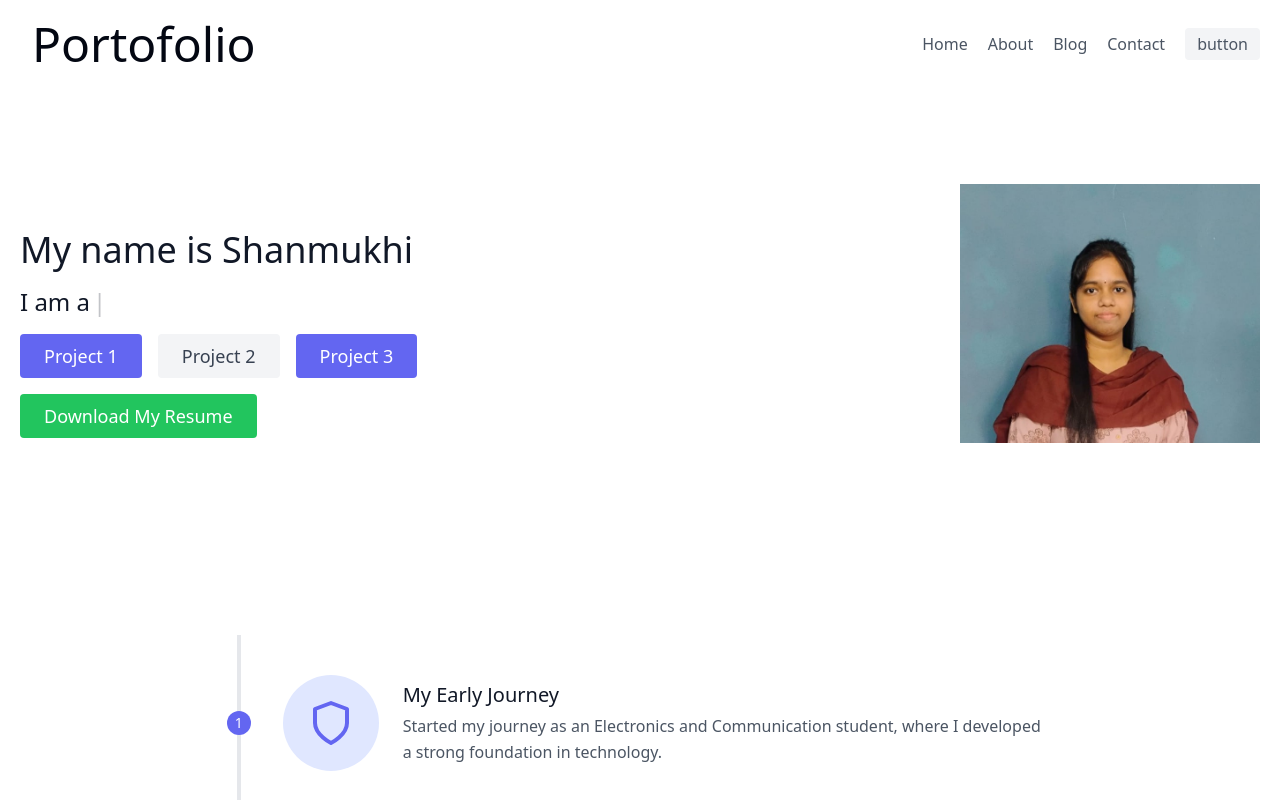
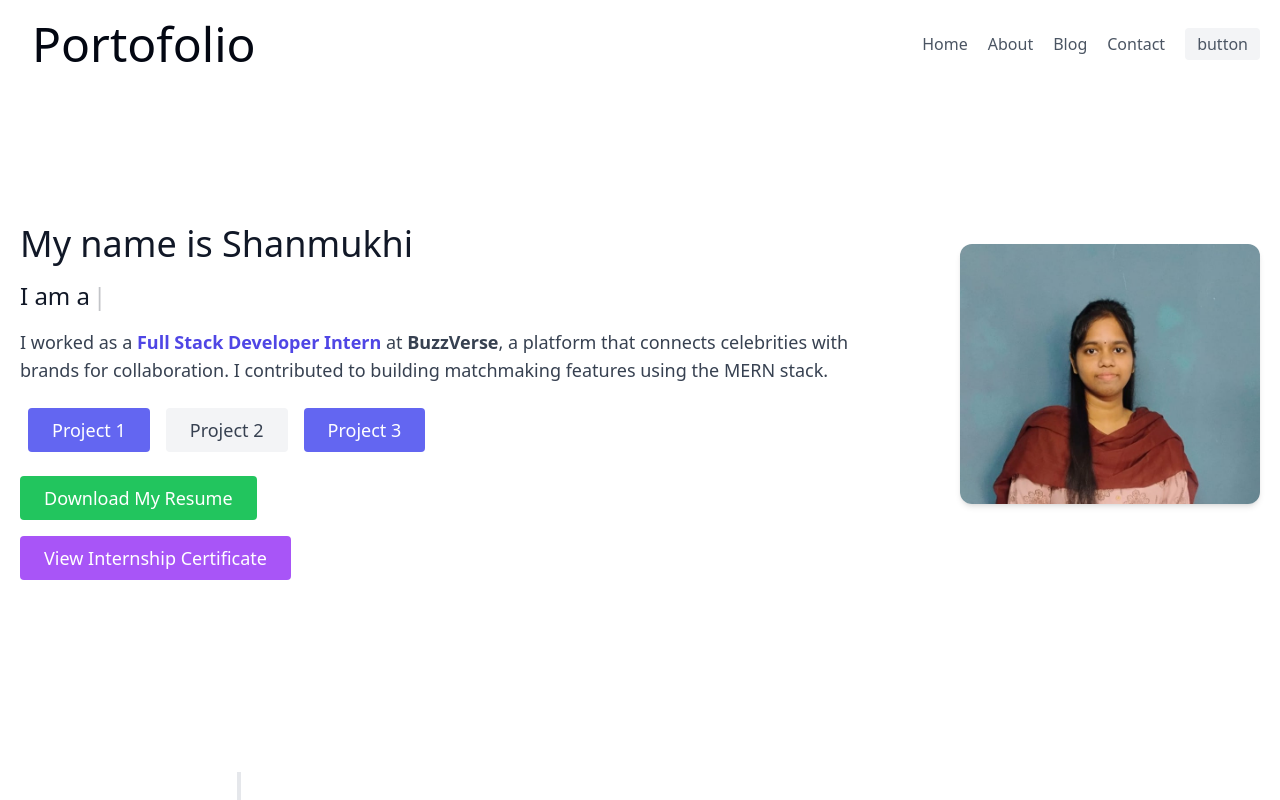
Before and after one commit to shanmukhi406/DynamicPortofolio, a React (Vite) app: page / in a window 1280 px wide. Shown: the top 800 px of the page. Built offline with nearby package versions, Linux system fonts and the light colour scheme.

Commit message:
Added internship certificate and Project 3 (Todo App)

```diff
--- a/src/Tailblocks/Components/HeroSection.jsx
+++ b/src/Tailblocks/Components/HeroSection.jsx
@@ -4,7 +4,7 @@ import { useTypewriter, Cursor } from 'react-simple-typewriter';
 const HeroSection = () => {
   const [text] = useTypewriter({
     words: ['I am a Full Stack Developer'],
-    loop: 0, // 0 means it will loop indefinitely
+    loop: 0,
     typeSpeed: 100,
     deleteSpeed: 40,
   });
@@ -21,30 +21,34 @@ const HeroSection = () => {
             {text}
             <Cursor />
           </h2>
-          <div className="flex justify-center">
-            {/* Button for Project 1 */}
+
+          <p className="mb-4 text-gray-700 text-lg">
+            I worked as a <span className="font-semibold text-indigo-600">Full Stack Developer Intern</span> at <span className="font-semibold">BuzzVerse</span>, a platform that connects celebrities with brands for collaboration. I contributed to building matchmaking features using the MERN stack.
+          </p>
+
+          <div className="flex justify-center flex-wrap">
+            {/* Project Buttons */}
             <a
               href="https://careerpath-git-master-shanmukhi406s-projects.vercel.app/"
-              className="inline-flex text-white bg-indigo-500 border-0 py-2 px-6 focus:outline-none hover:bg-indigo-600 rounded text-lg"
+              className="inline-flex text-white bg-indigo-500 border-0 py-2 px-6 focus:outline-none hover:bg-indigo-600 rounded text-lg m-2"
               target="_blank"
               rel="noopener noreferrer"
             >
               Project 1
             </a>
 
-            {/* Button for Project 2 */}
             <a
               href="https://shoppingcart1-git-main-shanmukhi406s-projects.vercel.app/"
-              className="ml-4 inline-flex text-gray-700 bg-gray-100 border-0 py-2 px-6 focus:outline-none hover:bg-gray-200 rounded text-lg"
+              className="inline-flex text-gray-700 bg-gray-100 border-0 py-2 px-6 focus:outline-none hover:bg-gray-200 rounded text-lg m-2"
               target="_blank"
               rel="noopener noreferrer"
             >
               Project 2
             </a>
-            {/* Button for Project 3 */}
+
             <a
               href="https://todo-list-dun-two.vercel.app/"
-              className="ml-4 inline-flex text-white bg-indigo-500 border-0 py-2 px-6 focus:outline-none hover:bg-gray-200 rounded text-lg"
+              className="inline-flex text-white bg-indigo-500 border-0 py-2 px-6 focus:outline-none hover:bg-indigo-600 rounded text-lg m-2"
               target="_blank"
               rel="noopener noreferrer"
             >
@@ -52,24 +56,39 @@ const HeroSection = () => {
             </a>
           </div>
 
-          {/* Button for downloading resume */}
+          {/* Resume Button */}
           <div className="mt-4">
             <a
-              href="./shannuresume.pdf" // Adjust the path based on where your resume is stored
+              href="./shannuresume.pdf"
               className="inline-flex text-white bg-green-500 border-0 py-2 px-6 focus:outline-none hover:bg-green-600 rounded text-lg"
               download
             >
               Download My Resume
             </a>
           </div>
+
+          {/* Certificate Button */}
+          <div className="mt-4">
+            <a
+              href="internshipplanetcelluliod.jpg" // or .pdf if it's a PDF
+              className="inline-flex text-white bg-purple-500 border-0 py-2 px-6 focus:outline-none hover:bg-purple-600 rounded text-lg"
+              target="_blank"
+              rel="noopener noreferrer"
+            >
+              View Internship Certificate
+            </a>
+          </div>
         </div>
 
-        <div className="">
+        {/* Image Section */}
+        <div className="flex flex-col items-center">
           <img
             src="shanmukhiimg.jpg"
             width="300px"
-            alt="woman"
+            alt="Shanmukhi"
+            className="rounded-xl shadow-md mb-4"
           />
+
         </div>
       </div>
     </section>
```
Also changed, not shown: public/internshipplanetcelluliod.jpg (added).
